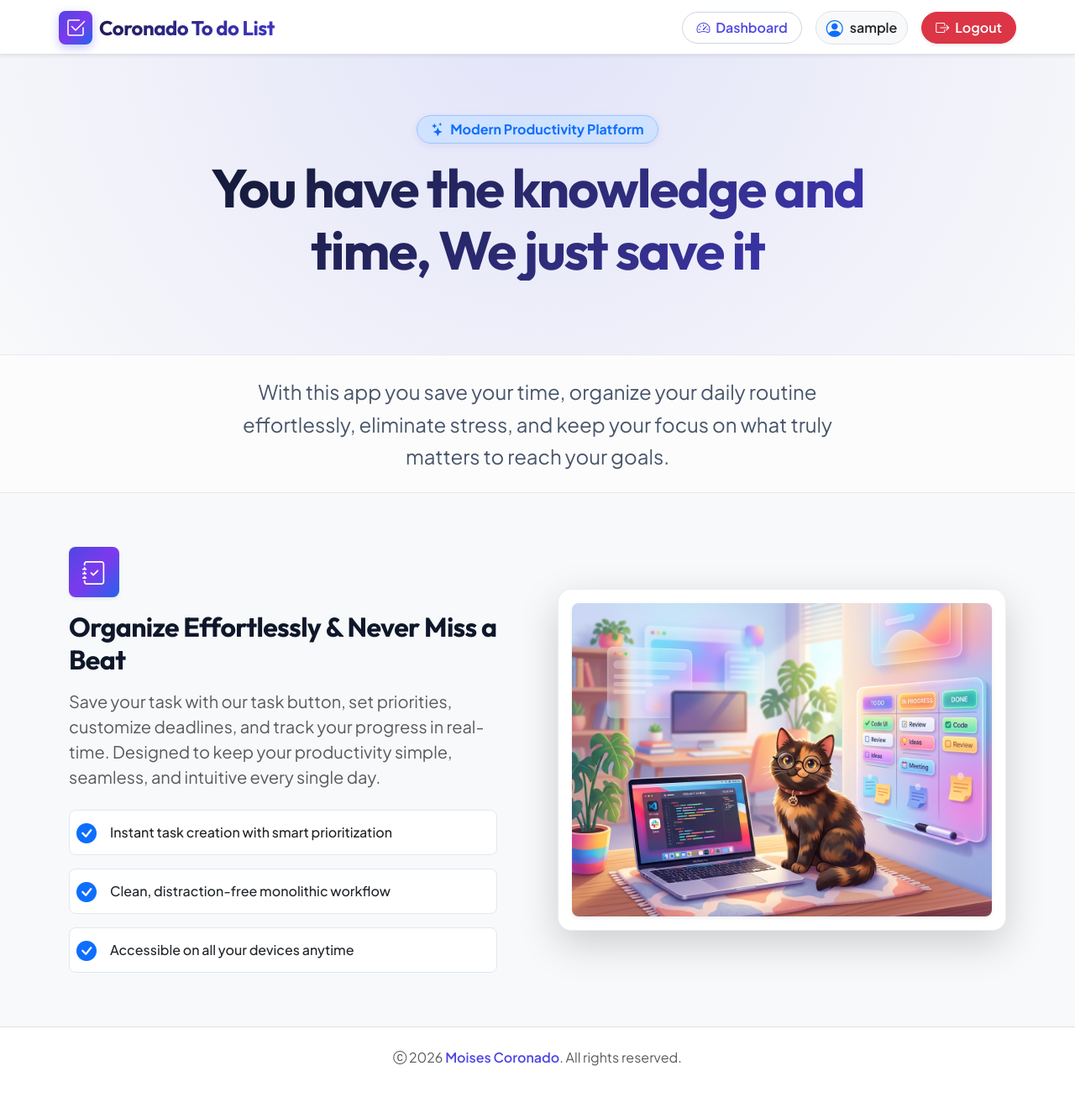
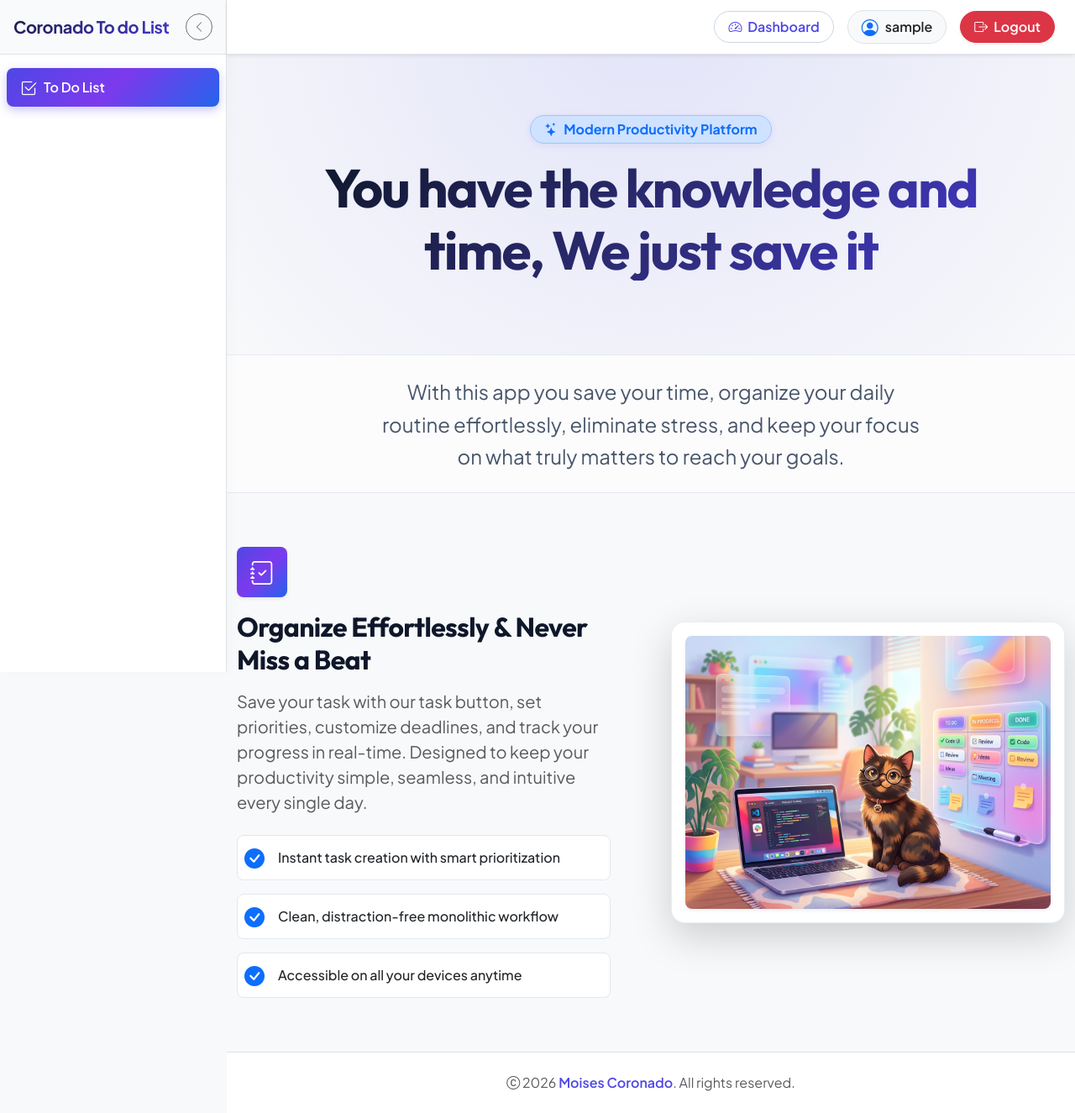
Before and after one commit to Moises2710/to-do-list-PHP_MySQL, a PHP site: template src/Views/home/index.php in a window 1280 px wide. Shown: the whole page at 84% size. Before the commit the page ends 1269 px from the top, so only its background shows below. Run offline with PHP 8.4, Linux system fonts and the light colour scheme; the template is opened without the code that fills it, so the values that code supplies are empty; the visitor is signed in with stand-in values (Sample User, id 1).

Commit message:
feat: Add sidebar and redesign main and header

```diff
--- a/src/Views/layouts/header.php
+++ b/src/Views/layouts/header.php
@@ -1,23 +1,36 @@
 <header class="shadow-sm border-bottom sticky-top custom-header">
-    <nav class="navbar navbar-expand-lg container">
-        <div class="container-fluid d-flex justify-content-between align-items-center px-0">
-            <!-- Left: Icon + App Name -->
+    <nav class="navbar navbar-expand-lg container-fluid px-4 h-100">
+        <div class="d-flex justify-content-between align-items-center w-100">
+            <div class="d-flex align-items-center">
+                <?php if (isset($_SESSION['user_id'])): ?>
+                    <div id="navbarCollapsedBrand" class="d-flex align-items-center gap-2 navbar-brand-collapsed">
+                        <button id="sidebarExpandBtn" class="btn btn-sm btn-outline-secondary rounded-circle sidebar-expand-nav-btn d-flex align-items-center justify-content-center" title="Show Sidebar">
+                            <i class="bi bi-layout-sidebar fs-5"></i>
+                        </button>
+                        <a class="navbar-brand d-flex align-items-center gap-2 fw-bold text-primary brand-title mb-0" href="/dashboard">
+                            <span class="brand-icon-wrapper rounded-3 d-flex align-items-center justify-content-center" style="width: 34px; height: 34px;">
+                                <i class="bi bi-check2-square text-white fs-5"></i>
+                            </span>
+                            <span class="fs-5 brand-text">Coronado To do List</span>
+                        </a>
+                    </div>
+                <?php else: ?>
                     <a class="navbar-brand d-flex align-items-center gap-2 fw-bold text-primary brand-title" href="/">
                         <span class="brand-icon-wrapper rounded-3 d-flex align-items-center justify-content-center">
                             <i class="bi bi-check2-square fs-4 text-white"></i>
                         </span>
                         <span class="fs-4 brand-text">Coronado To do List</span>
                     </a>
-
-            <!-- Right: Dynamic Navigation links -->
-            <div class="d-flex align-items-center gap-3">
+                <?php endif; ?>
+            </div>
+            <div class="d-flex align-items-center gap-3 ms-auto">
                 <?php if (isset($_SESSION['user_id'])): ?>
                     <a href="/dashboard" class="btn btn-outline-primary px-3 rounded-pill fw-semibold nav-link-custom">
                         <i class="bi bi-speedometer2 me-1"></i> Dashboard
                     </a>
-                    <div class="d-flex align-items-center gap-2 px-2 py-1 bg-light rounded-pill border">
-                        <i class="bi bi-person-circle text-primary fs-5 ms-1"></i>
-                        <span class="fw-semibold text-dark me-1"><?= htmlspecialchars($_SESSION['user_name'] ?? 'User'); ?></span>
+                    <div class="d-flex align-items-center gap-2 px-3 py-1 bg-light rounded-pill border">
+                        <i class="bi bi-person-circle text-primary fs-5"></i>
+                        <span class="fw-semibold text-dark"><?= htmlspecialchars($_SESSION['user_name'] ?? 'User'); ?></span>
                     </div>
                     <a href="/logout" class="btn btn-danger px-3 rounded-pill fw-semibold shadow-sm">
                         <i class="bi bi-box-arrow-right me-1"></i> Logout
--- a/src/Views/layouts/main.php
+++ b/src/Views/layouts/main.php
@@ -12,12 +12,30 @@
     <link rel="stylesheet" href="https://cdn.jsdelivr.net/npm/bootstrap-icons@1.11.3/font/bootstrap-icons.min.css">
     <link rel="stylesheet" href="/assets/css/style.css">
 </head>
-<body class="d-flex flex-column min-vh-100 bg-body-tertiary">
-    <?php require __DIR__ . '/header.php'; ?>
-    <main class="flex-shrink-0">
-        <?= $content; ?>
-    </main>
-    <?php require __DIR__ . '/footer.php'; ?>
+<body class="bg-body-tertiary">
+    <?php if (isset($_SESSION['user_id'])): ?>
+        <div id="appLayoutWrapper" class="d-flex min-vh-100 position-relative overflow-x-hidden">
+            <?php require __DIR__ . '/sidebar.php'; ?>
+            <div class="d-flex flex-column flex-grow-1 min-w-0">
+                <?php require __DIR__ . '/header.php'; ?>
+                <main class="flex-grow-1 page-main-content">
+                    <?= $content; ?>
+                </main>
+                <?php require __DIR__ . '/footer.php'; ?>
+            </div>
+        </div>
+    <?php else: ?>
+        <div class="d-flex flex-column min-vh-100">
+            <?php require __DIR__ . '/header.php'; ?>
+            <main class="flex-grow-1">
+                <?= $content; ?>
+            </main>
+            <?php require __DIR__ . '/footer.php'; ?>
+        </div>
+    <?php endif; ?>
     <script src="https://cdn.jsdelivr.net/npm/bootstrap@5.3.3/dist/js/bootstrap.bundle.min.js" integrity="sha384-YvpcrYf0tY3lHB60NNkmXc5s9fDVZLESaAA55NDzOxhy9GkcIdslK1eN7N6jIeHz" crossorigin="anonymous"></script>
+    <?php if (isset($_SESSION['user_id'])): ?>
+        <script src="/assets/js/sidebar.js"></script>
+    <?php endif; ?>
 </body>
 </html>
--- /dev/null
+++ b/src/Views/layouts/sidebar.php
@@ -0,0 +1,22 @@
+<?php if (isset($_SESSION['user_id'])): ?>
+<aside id="appSidebar" class="app-sidebar bg-white border-end d-flex flex-column flex-shrink-0 sticky-top">
+    <div class="sidebar-header-wrapper d-flex align-items-center justify-content-between px-3 border-bottom position-relative" style="height: 65px;">
+        <a href="/dashboard" class="d-flex align-items-center gap-2 text-decoration-none text-dark fw-bold me-2">
+            <span class="fs-5 brand-text text-truncate">Coronado To do List</span>
+        </a>
+        <button id="sidebarToggleBtn" class="btn btn-sm btn-outline-secondary rounded-circle sidebar-collapse-btn d-flex align-items-center justify-content-center" title="Hide Sidebar">
+            <i class="bi bi-chevron-left"></i>
+        </button>
+    </div>
+    <div class="sidebar-body py-3 px-2 flex-grow-1 overflow-y-auto">
+        <ul class="nav nav-pills flex-column gap-1">
+            <li class="nav-item">
+                <a href="/dashboard" class="nav-link active d-flex align-items-center gap-2 rounded-3 py-2 px-3 fw-semibold">
+                    <i class="bi bi-check2-square fs-5"></i>
+                    <span>To Do List</span>
+                </a>
+            </li>
+        </ul>
+    </div>
+</aside>
+<?php endif; ?>
```
Lines whose indentation alone changed are shown as unchanged.
